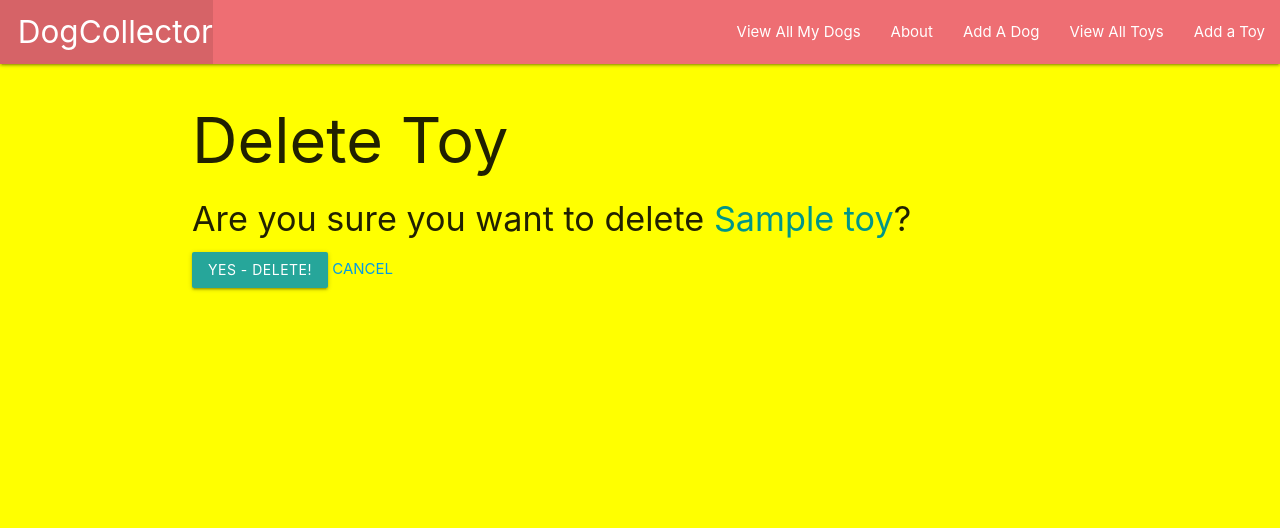
After one commit to lequangtien728/Dog-Collector, a Django app: page /toys/1/delete/ in a window 1280 px wide. The commit adds this page. Shown: the top 528 px of the page. Run offline with Django 4.2, Linux system fonts and the light colour scheme; tables that the repository leaves empty hold one stand-in row (values such as "Sample post").

Commit message:
deleting toy

```diff
--- a/dogcollector/main_app/admin.py
+++ b/dogcollector/main_app/admin.py
@@ -1,8 +1,10 @@
 from django.contrib import admin
 # import your models here
-from .models import Dog, Feeding
+from .models import Dog, Feeding, Toy
 
 # Register your models here
 admin.site.register(Dog)
 
 admin.site.register(Feeding)
+
+admin.site.register(Toy)
--- a/dogcollector/main_app/models.py
+++ b/dogcollector/main_app/models.py
@@ -3,8 +3,8 @@ from django.urls import reverse
 
 #create many to many
 class Toy(models.Model):
-  name = models.CharField(max_length=50)
-  color = models.CharField(max_length=20)
+  name = models.CharField(max_length=60)
+  color = models.CharField(max_length=30)
 
   def __str__(self):
     return self.name
--- /dev/null
+++ b/dogcollector/main_app/templates/main_app/toy_confirm_delete.html
@@ -0,0 +1,13 @@
+{% extends 'base.html' %}
+
+{% block content %}
+  <h1>Delete Toy</h1>
+
+  <h4>Are you sure you want to delete <span class="teal-text">{{ object.name }}</span>?</h4>
+
+  <form action="" method="POST">
+    {% csrf_token %}
+    <input type="submit" value="Yes - Delete!" class="btn">
+    <a href="{% url 'toys_detail' object.id %}">CANCEL</a>
+  </form>
+{% endblock %}
--- a/dogcollector/main_app/templates/main_app/toy_detail.html
+++ b/dogcollector/main_app/templates/main_app/toy_detail.html
@@ -11,8 +11,8 @@
         <p>Color: {{ toy.color }}</p>
       </div>
       <div class="card-action">
-        <a href="{% url 'toys_update' toy.id %}">Edit</a>
-
+        <a href="{% url 'toys_update' toy.id %}">EDIT</a>
+        <a href="{% url 'toys_delete' toy.id %}">DELETE</a>
       </div>
     </div>
   </div>
--- a/dogcollector/main_app/urls.py
+++ b/dogcollector/main_app/urls.py
@@ -12,10 +12,12 @@ urlpatterns = [
     path('dogs/<int:pk>/delete/', views.DogDelete.as_view(), name = 'dogs_delete'),
     path('dogs/<int:dog_id>/add_feeding/', views.add_feeding, name='add_feeding'),
 
-    path('toys', views.ToyList.as_view(), name ='toys_index'),
+
+    path('toys/', views.ToyList.as_view(), name ='toys_index'),
     path('toys/<int:pk>/', views.ToyDetail.as_view(), name='toys_detail'),
     path('toys/create/', views.ToyCreate.as_view(), name = 'toys_create'),
     path('toys/<int:pk>/update/', views.ToyUpdate.as_view(), name='toys_update'),
+    path('toys/<int:pk>/delete/', views.ToyDelete.as_view(), name='toys_delete'),
 
 
 
--- a/dogcollector/main_app/views.py
+++ b/dogcollector/main_app/views.py
@@ -69,3 +69,7 @@ class ToyCreate(CreateView):
 class ToyUpdate(UpdateView):
     model = Toy
     fields = '__all__' #__all__ mean all the field in Toy model(name and color)
+
+class ToyDelete(DeleteView):
+    model = Toy
+    success_url= '/toys/'
```
Also changed, not shown: dogcollector/main_app/templates/dogs/detail.html (+23 -0 lines).
